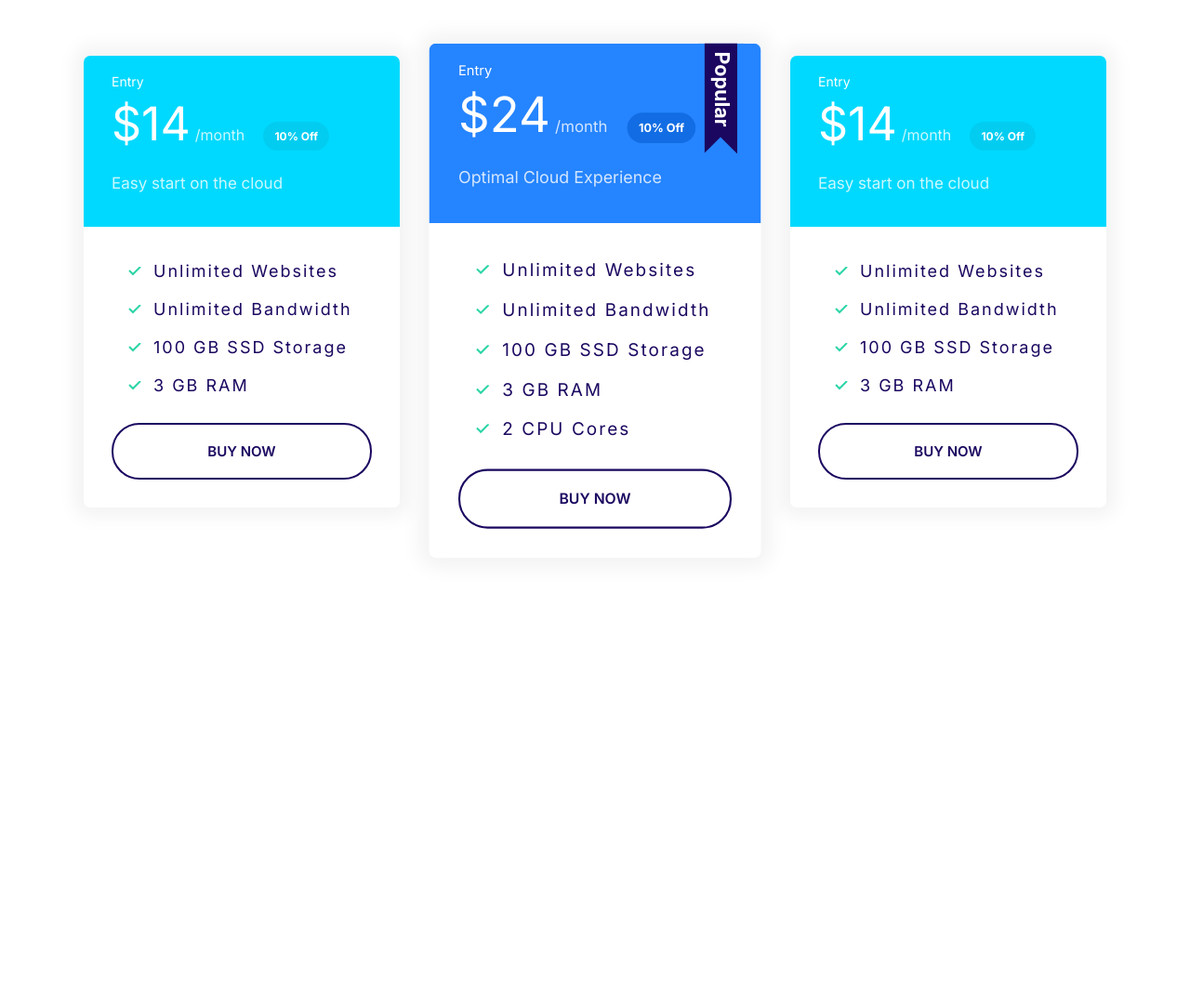
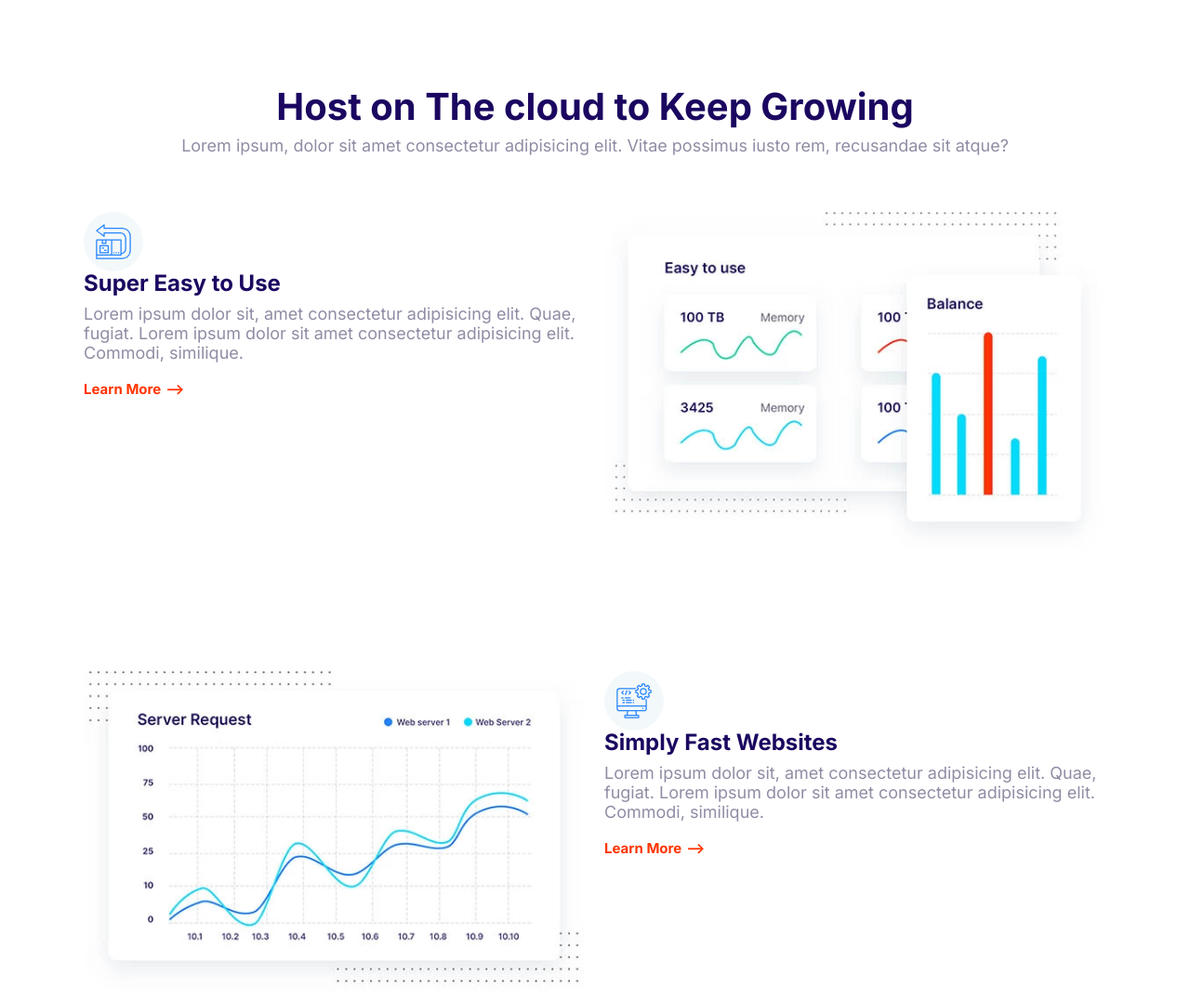
Before and after one commit to gitkudy237/kudy-repo, a plain HTML site: page index.html in a window 1280 px wide. Shown: the top 1077 px of the page at 93% size. Before the commit the page ends 800 px from the top, so only its background shows below. Drawn offline with Linux system fonts and the light colour scheme.

Commit message:
Building the feature  block.

```diff
--- a/css/styles.css
+++ b/css/styles.css
@@ -716,3 +716,27 @@ a {
   max-width: 500px;
   margin: 0 auto;
 }
+
+/* Feature block */
+.feature {
+  gap: 4rem 2rem;
+  margin: 12rem 0;
+}
+
+.feature:first-of-type {
+  margin-top: 6rem;
+}
+
+.feature__heading {
+  margin-top: 0;
+}
+
+.feature__image {
+  width: 100%;
+}
+
+@media screen and (min-width: 768px) {
+  .feature:nth-of-type(even) .feature__content {
+    order: 2;
+  }
+}
--- a/index.html
+++ b/index.html
@@ -13,70 +13,107 @@
     <link rel="stylesheet" href="css/styles.css" />
   </head>
   <body>
-    <section class="block container block-plans">
-      <div class="grid grid--cols-3">
-        <div class="plan">
-          <div class="card card--secondary">
-            <header class="card__header">
-              <h3 class="plan__label">Entry</h3>
-              <span class="plan__price">$14</span>
-              <span class="plan__billing-cycle">/month</span>
-              <span class="badge badge--secondary badge--small">10% Off</span>
-              <p class="plan__description">Easy start on the cloud</p>
-            </header>
-            <div class="card__body">
-              <ul class="plan__details">
-                <li class="list--tick list__item">Unlimited Websites</li>
-                <li class="list--tick list__item">Unlimited Bandwidth</li>
-                <li class="list--tick list__item">100 GB SSD Storage</li>
-                <li class="list--tick list__item">3 GB RAM</li>
-              </ul>
-              <button class="btn btn--outline btn--block">Buy now</button>
-            </div>
-          </div>
+    <section class="block container">
+      <header class="block__header">
+        <h2>Host on The cloud to Keep Growing</h2>
+        <p>
+          Lorem ipsum, dolor sit amet consectetur adipisicing elit. Vitae
+          possimus iusto rem, recusandae sit atque?
+        </p>
+      </header>
+      <article class="grid grid--cols-2 feature">
+        <div class="feature__content">
+          <span class="icon-container">
+            <svg class="icon icon--primary">
+              <use xlink:href="images/sprite.svg#easy"></use>
+            </svg>
+          </span>
+          <h3 class="feature__heading">Super Easy to Use</h3>
+          <p>
+            Lorem ipsum dolor sit, amet consectetur adipisicing elit. Quae,
+            fugiat. Lorem ipsum dolor sit amet consectetur adipisicing elit.
+            Commodi, similique.
+          </p>
+          <a href="#" class="link-arrow">Learn More</a>
         </div>
-        <div class="plan plan--popular">
-          <div class="card card--primary">
-            <header class="card__header">
-              <h3 class="plan__label">Entry</h3>
-              <span class="plan__price">$24</span>
-              <span class="plan__billing-cycle">/month</span>
-              <span class="badge badge--primary badge--small">10% Off</span>
-              <p class="plan__description">Optimal Cloud Experience</p>
-            </header>
-            <div class="card__body">
-              <ul class="plan__details">
-                <li class="list--tick list__item">Unlimited Websites</li>
-                <li class="list--tick list__item">Unlimited Bandwidth</li>
-                <li class="list--tick list__item">100 GB SSD Storage</li>
-                <li class="list--tick list__item">3 GB RAM</li>
-                <li class="list--tick list__item">2 CPU Cores</li>
-              </ul>
-              <button class="btn btn--outline btn--block">Buy now</button>
-            </div>
-          </div>
+        <picture>
+          <source
+            type="image/webp"
+            srcset="images/easy.webp 1x, images/easy@2x.webp 2x"
+          />
+          <source
+            type="image/jpg"
+            srcset="images/easy.jpg 1x, images/easy@2x.jpg 2x"
+          />
+          <img
+            class="feature__image"
+            src="images/easy@2x.jpg"
+            alt="Easy to use"
+          />
+        </picture>
+      </article>
+      <article class="grid grid--cols-2 feature">
+        <div class="feature__content">
+          <span class="icon-container">
+            <svg class="icon icon--primary">
+              <use xlink:href="images/sprite.svg#computer"></use>
+            </svg>
+          </span>
+          <h3 class="feature__heading">Simply Fast Websites</h3>
+          <p>
+            Lorem ipsum dolor sit, amet consectetur adipisicing elit. Quae,
+            fugiat. Lorem ipsum dolor sit amet consectetur adipisicing elit.
+            Commodi, similique.
+          </p>
+          <a href="#" class="link-arrow">Learn More</a>
         </div>
-        <div class="plan">
-          <div class="card card--secondary">
-            <header class="card__header">
-              <h3 class="plan__label">Entry</h3>
-              <span class="plan__price">$14</span>
-              <span class="plan__billing-cycle">/month</span>
-              <span class="badge badge--secondary badge--small">10% Off</span>
-              <p class="plan__description">Easy start on the cloud</p>
-            </header>
-            <div class="card__body">
-              <ul class="plan__details">
-                <li class="list--tick list__item">Unlimited Websites</li>
-                <li class="list--tick list__item">Unlimited Bandwidth</li>
-                <li class="list--tick list__item">100 GB SSD Storage</li>
-                <li class="list--tick list__item">3 GB RAM</li>
-              </ul>
-              <button class="btn btn--outline btn--block">Buy now</button>
-            </div>
-          </div>
+        <picture>
+          <source
+            type="image/webp"
+            srcset="images/fast.webp 1x, images/fast@2x.webp 2x"
+          />
+          <source
+            type="image/jpg"
+            srcset="images/fast.jpg 1x, images/fast@2x.jpg 2x"
+          />
+          <img
+            class="feature__image"
+            src="images/fast@2x.jpg"
+            alt="Easy to use"
+          />
+        </picture>
+      </article>
+      <article class="grid grid--cols-2 feature">
+        <div class="feature__content">
+          <span class="icon-container">
+            <svg class="icon icon--primary">
+              <use xlink:href="images/sprite.svg#settings"></use>
+            </svg>
+          </span>
+          <h3 class="feature__heading">WordPress Made Easy</h3>
+          <p>
+            Lorem ipsum dolor sit, amet consectetur adipisicing elit. Quae,
+            fugiat. Lorem ipsum dolor sit amet consectetur adipisicing elit.
+            Commodi, similique.
+          </p>
+          <a href="#" class="link-arrow">Learn More</a>
         </div>
-      </div>
+        <picture>
+          <source
+            type="image/webp"
+            srcset="images/wordpress.webp 1x, images/wordpress@2x.webp 2x"
+          />
+          <source
+            type="image/jpg"
+            srcset="images/wordpress.jpg 1x, images/wordpress@2x.jpg 2x"
+          />
+          <img
+            class="feature__image"
+            src="images/wordpress@2x.jpg"
+            alt="Easy to use"
+          />
+        </picture>
+      </article>
     </section>
     <script src="js/main.js"></script>
   </body>
```
Also changed, not shown: components/feature-block.html (added, +94 -0 lines), images/easy.jpg (added), images/easy.webp (added), images/easy@2x.jpg (added), images/easy@2x.webp (added), images/fast.jpg (added), images/fast.webp (added), images/fast@2x.jpg (added), images/fast@2x.webp (added), images/wordpress.jpg (added), images/wordpress.webp (added), images/wordpress@2x.jpg (added), images/wordpress@2x.webp (added).
